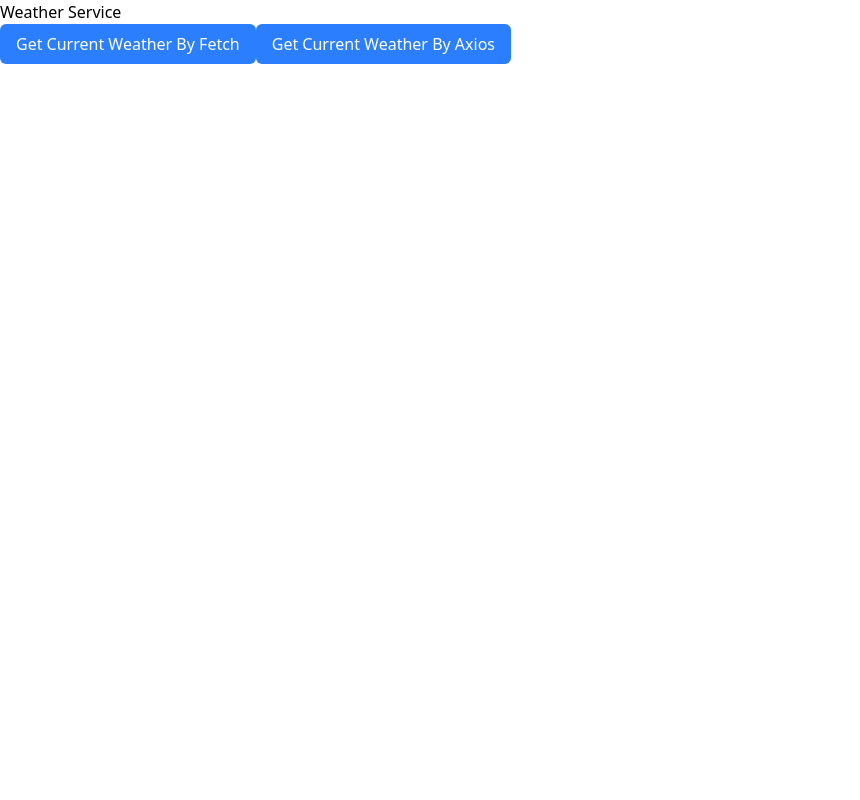
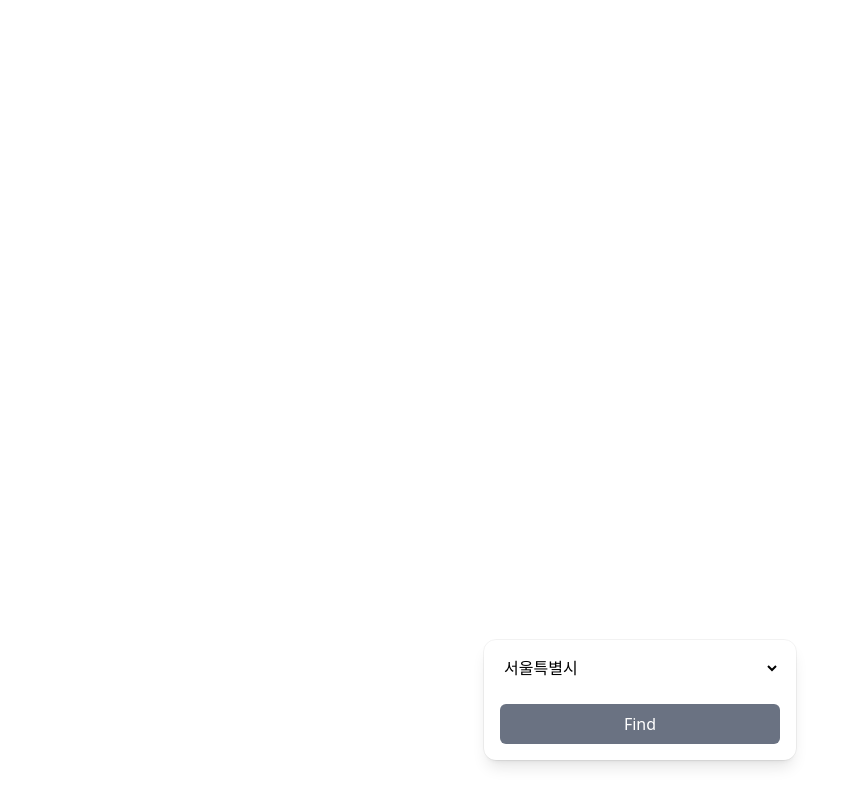
Before and after one commit to minseok-oh/react-study, a React (Vite) app in the folder weather-service/: page / in a window 1280 px wide. Shown: the whole page, without its empty margins (0-860 px from the left). Built offline with nearby package versions, Linux system fonts and the light colour scheme.

Commit message:
Feat: 입력 창을 통해 사용자의 위치 정보를 받습니다 (#13)
* chore: React Router 의존성 설치

* feat: 접근 불가능한 경로 차단 구현

* feat: 사용자 위치 정보 제공 구현

* feat: 사용자 위치에 따른 날씨 조회 구현

```diff
--- a/weather-service/package.json
+++ b/weather-service/package.json
@@ -15,6 +15,7 @@
     "axios": "^1.8.4",
     "react": "^19.0.0",
     "react-dom": "^19.0.0",
+    "react-router": "^7.5.0",
     "tailwindcss": "^4.1.3"
   },
   "devDependencies": {
--- /dev/null
+++ b/weather-service/public/position_info.json
@@ -0,0 +1,87 @@
+[
+  {
+    "location": "서울특별시",
+    "x": 60,
+    "y": 127
+  },
+  {
+    "location": "부산광역시",
+    "x": 98,
+    "y": 76
+  },
+  {
+    "location": "대구광역시",
+    "x": 89,
+    "y": 90
+  },
+  {
+    "location": "인천광역시",
+    "x": 55,
+    "y": 124
+  },
+  {
+    "location": "광주광역시",
+    "x": 58,
+    "y": 74
+  },
+  {
+    "location": "대전광역시",
+    "x": 67,
+    "y": 100
+  },
+  {
+    "location": "울산광역시",
+    "x": 102,
+    "y": 84
+  },
+  {
+    "location": "세종특별자치시",
+    "x": 66,
+    "y": 103
+  },
+  {
+    "location": "경기도",
+    "x": 60,
+    "y": 120
+  },
+  {
+    "location": "충청북도",
+    "x": 69,
+    "y": 107
+  },
+  {
+    "location": "충청남도",
+    "x": 68,
+    "y": 100
+  },
+  {
+    "location": "전라남도",
+    "x": 51,
+    "y": 67
+  },
+  {
+    "location": "경상북도",
+    "x": 87,
+    "y": 106
+  },
+  {
+    "location": "경상남도",
+    "x": 91,
+    "y": 77
+  },
+  {
+    "location": "제주특별자치도",
+    "x": 52,
+    "y": 38
+  },
+  {
+    "location": "강원특별자치도",
+    "x": 73,
+    "y": 134
+  },
+  {
+    "location": "전북특별자치도",
+    "x": 63,
+    "y": 89
+  }
+]
--- a/weather-service/src/App.tsx
+++ b/weather-service/src/App.tsx
@@ -1,24 +1,12 @@
-import {
-  getCurrentWeatherByAxios,
-  getCurrentWeatherByFetch,
-} from './apis/get-current-weather'
+import { Route, Routes } from 'react-router'
+import { NotFound } from './pages/not-found'
+import { Main } from './pages/main'
 
 export const App = () => {
   return (
-    <>
-      <h1>Weather Service</h1>
-      <button
-        onClick={async () => console.log(await getCurrentWeatherByFetch(60, 126))}
-        className="bg-blue-500 text-white px-4 py-2 rounded-md"
-      >
-        Get Current Weather By Fetch
-      </button>
-      <button
-        onClick={async () => console.log(await getCurrentWeatherByAxios(60, 126))}
-        className="bg-blue-500 text-white px-4 py-2 rounded-md"
-      >
-        Get Current Weather By Axios
-      </button>
-    </>
+    <Routes>
+      <Route path="/" element={<Main />} />
+      <Route path="*" element={<NotFound />} />
+    </Routes>
   )
 }
--- a/weather-service/src/main.tsx
+++ b/weather-service/src/main.tsx
@@ -1,10 +1,10 @@
-import { StrictMode } from 'react'
 import { createRoot } from 'react-dom/client'
 import { App } from './App.tsx'
 import './styles/globals.css'
+import { BrowserRouter } from 'react-router'
 
 createRoot(document.getElementById('root')!).render(
-  <StrictMode>
+  <BrowserRouter>
     <App />
-  </StrictMode>,
+  </BrowserRouter>,
 )
--- /dev/null
+++ b/weather-service/src/pages/main/index.tsx
@@ -0,0 +1,15 @@
+import { getCurrentWeatherByFetch } from '../../apis/get-current-weather'
+import { UserInputModal } from './user-input-modal'
+
+export const Main = () => {
+  const getWeatherByUserPosition = async (nx: number, ny: number) => {
+    const response = await getCurrentWeatherByFetch(nx, ny)
+    console.log(response)
+  }
+
+  return (
+    <div>
+      <UserInputModal getWeatherByUserPosition={getWeatherByUserPosition} />
+    </div>
+  )
+}
--- /dev/null
+++ b/weather-service/src/pages/main/user-input-modal.tsx
@@ -0,0 +1,52 @@
+import { useEffect, useState } from 'react'
+import { Position } from '../../types/position'
+
+export const UserInputModal = ({
+  getWeatherByUserPosition,
+}: {
+  getWeatherByUserPosition: (nx: number, ny: number) => void
+}) => {
+  const [position, setPosition] = useState<Position[]>([])
+  const [selectedPosition, setSelectedPosition] = useState<string | null>(null)
+
+  useEffect(() => {
+    const fetchData = async () => {
+      try {
+        const response = await fetch('/position_info.json')
+        const data = await response.json()
+        setPosition(data)
+      } catch (error) {
+        console.error('에러가 발생했습니다.', error)
+      }
+    }
+    fetchData()
+  }, [])
+
+  const handleUserPosition = () => {
+    const selectedLocation = position.find(
+      (item) => item.location === selectedPosition
+    )
+
+    if (selectedLocation) {
+      getWeatherByUserPosition(selectedLocation.x, selectedLocation.y)
+    }
+  }
+
+  return (
+    <div className="shadow-lg outline outline-black/5 box-content w-70 rounded-xl p-4 flex flex-col gap-6 fixed left-1/2 -translate-x-1/2 top-4/5">
+      <select onChange={(e) => setSelectedPosition(e.target.value)}>
+        {position.map((item) => (
+          <option key={item.location} value={item.location}>
+            {item.location}
+          </option>
+        ))}
+      </select>
+      <button
+        className="bg-gray-500 text-white px-4 py-2 rounded-md"
+        onClick={() => handleUserPosition()}
+      >
+        Find
+      </button>
+    </div>
+  )
+}
--- /dev/null
+++ b/weather-service/src/pages/not-found/index.tsx
@@ -0,0 +1,7 @@
+export const NotFound = () => {
+    return (
+        <div>
+            <h1>Not Found</h1>
+        </div>
+    )
+}
--- /dev/null
+++ b/weather-service/src/types/position.ts
@@ -0,0 +1,5 @@
+export interface Position {
+  location: string
+  x: number
+  y: number
+}
```
Also changed, not shown: 1 other file (tests, documents, lock files or other folders).
